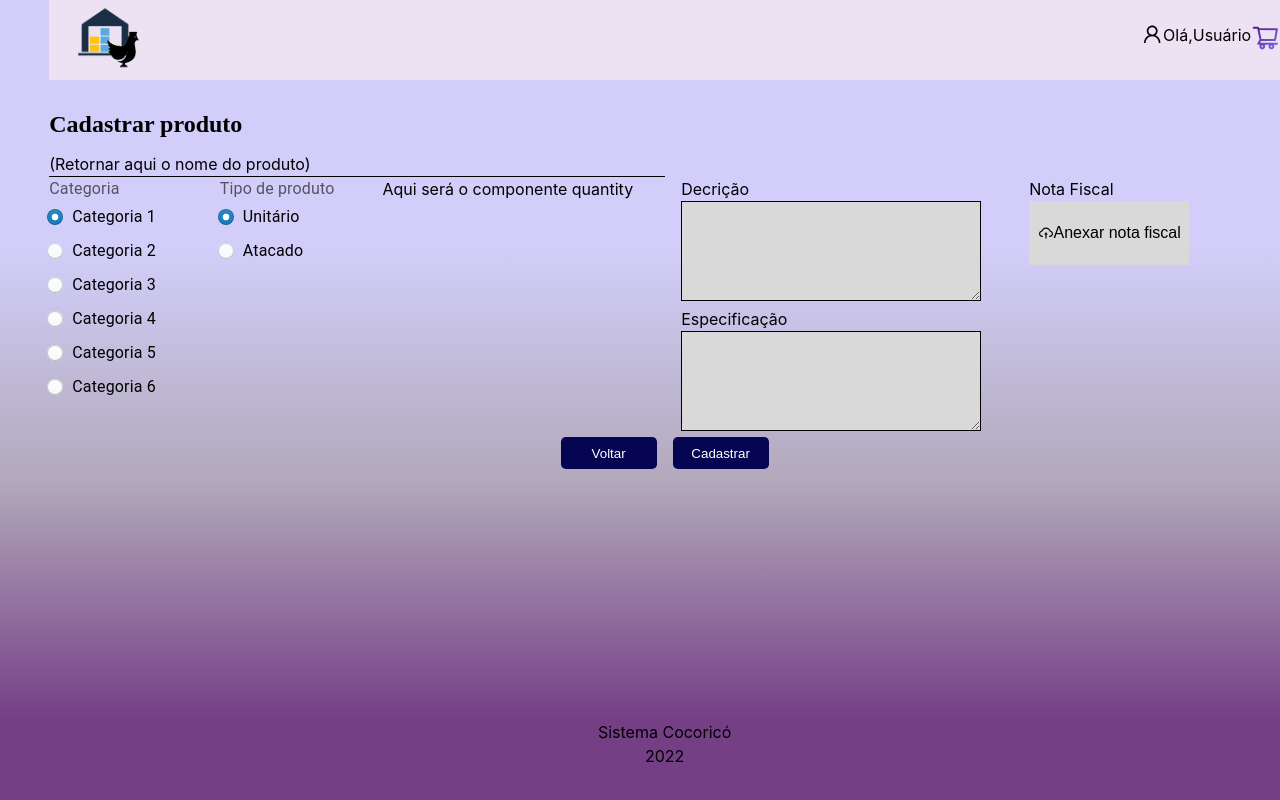
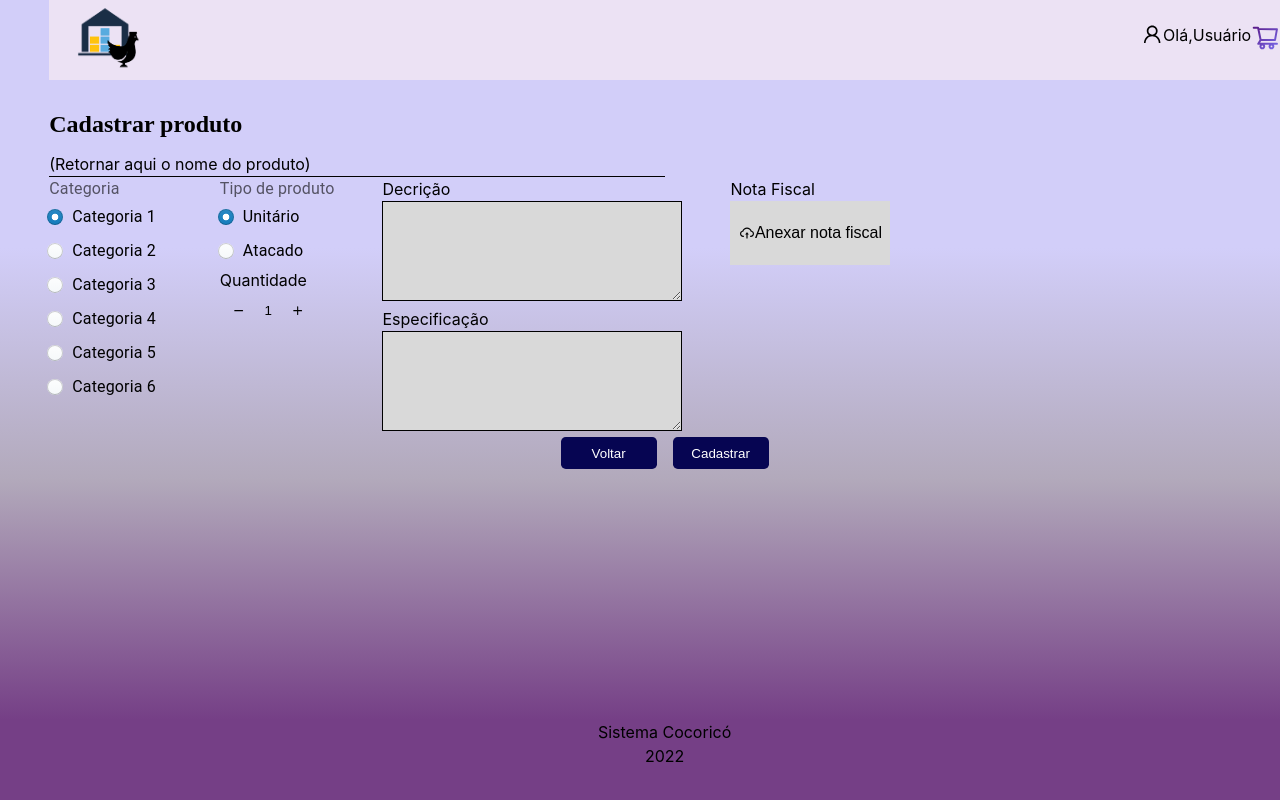
Before and after one commit to MariaClaraAmorim/new-ppa-project, a React (Vite) app: page /admin/cadastrar-produto in a window 1280 px wide. Built offline with nearby package versions, Linux system fonts and the light colour scheme.

Commit message:
feat: exporta o componente quantity

```diff
--- a/src/pages/Admin/CadProduto/index.tsx
+++ b/src/pages/Admin/CadProduto/index.tsx
@@ -1,13 +1,3 @@
-// import React from "react";
-// import FormGroup from "@mui/material/FormGroup";
-// import Checkbox from "@mui/material/Checkbox";
-
-// import Radio from "@mui/material/Radio";
-// import RadioGroup from "@mui/material/RadioGroup";
-// import FormControlLabel from "@mui/material/FormControlLabel";
-// import FormControl from "@mui/material/FormControl";
-// import FormLabel from "@mui/material/FormLabel";
-
 import * as React from "react";
 import { styled } from "@mui/material/styles";
 import Radio, { RadioProps } from "@mui/material/Radio";
@@ -66,6 +56,7 @@ const BpCheckedIcon = styled(BpIcon)({
 import css from "./styles.module.css";
 import { Button } from "@chakra-ui/button";
 import { Upload } from "../../../components/ui/Dialog/Upload";
+import { Quantity } from "../../../components/ui/Quantity";
 
 function BpRadio(props: RadioProps) {
   return (
@@ -167,10 +158,11 @@ function CadProduto() {
               />
             </RadioGroup>
           </FormControl>
-        </div>
 
-        <div>
-          <p>Aqui será o componente quantity</p>
+          <div>
+            <p>Quantidade</p>
+            <Quantity />
+          </div>
         </div>
 
         <div>
@@ -206,7 +198,7 @@ function CadProduto() {
 
         <div>
           <p>Nota Fiscal</p>
-          <Upload/>
+          <Upload />
         </div>
       </div>
 
```
